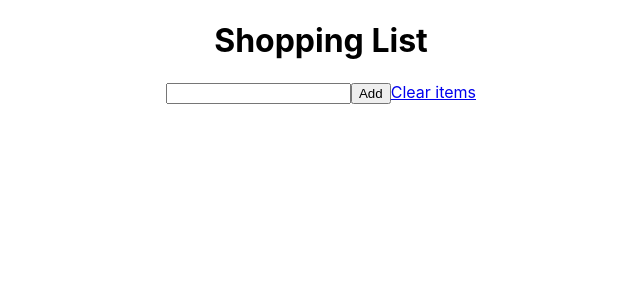
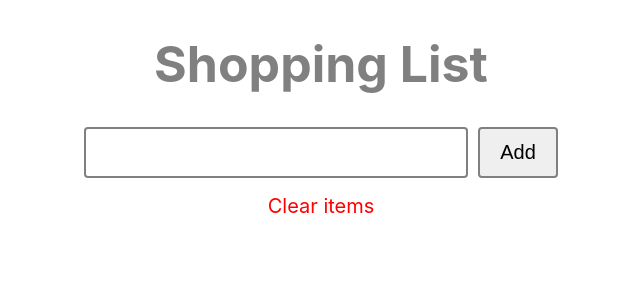
Before and after one commit to AnjanaLP/shopping-list, a React (Create React App) app: page / in a window 1280 px wide. Shown: the top 300 px of the page, without its empty margins (319-959 px from the left). Built offline with nearby package versions, Linux system fonts and the light colour scheme.

Commit message:
add basic styling

```diff
--- /dev/null
+++ b/src/components/Item.css
@@ -0,0 +1,8 @@
+span {
+  color: grey;
+  display: inline-block;
+  font-size: 20px;
+  margin-right: 10px;
+  margin-top: 10px;
+  text-decoration-color: blue;
+}
--- a/src/components/Item.js
+++ b/src/components/Item.js
@@ -1,4 +1,5 @@
 import React, { Component } from 'react';
+import './Item.css'
 
 class Item extends Component {
   constructor(props) {
@@ -17,8 +18,8 @@ class Item extends Component {
   render() {
     return (
       <div>
+        <span id={`item-${ this.props.id }`} style={{ textDecoration: this.state.textDecoration }}>{ this.props.text }</span>
         <input id={`item-${ this.props.id }-checkbox`} type="checkbox" onChange={ this.handleLineThrough }></input>
-        <span id={`item-${ this.props.id }`} style={{ textDecoration: this.state.textDecoration }}>{ this.props.text }</span>
       </div>
     )
   }
--- /dev/null
+++ b/src/components/ShoppingList.css
@@ -0,0 +1,29 @@
+#heading {
+  font-size: 50px;
+  color: grey;
+}
+
+input[type=text] {
+  box-sizing: border-box;
+  border: 2px solid grey;
+  border-radius: 4px;
+  font-size: 20px;
+  color: grey;
+  padding: 12px 20px;
+  width: 30%;
+}
+
+#addItem-button {
+  box-sizing: border-box;
+  border: 2px solid grey;
+  border-radius: 4px;
+  font-size: 20px;
+  margin-left: 10px;
+  padding: 12px 20px;
+}
+
+#shoppingList-clearLink {
+  color: red;
+  font-size: 20px;
+  text-decoration: none;
+}
--- a/src/components/ShoppingList.js
+++ b/src/components/ShoppingList.js
@@ -1,5 +1,6 @@
 import React, { Component } from 'react';
 import Item from './Item';
+import './ShoppingList.css'
 
 class ShoppingList extends Component {
   constructor(props) {
@@ -25,7 +26,7 @@ class ShoppingList extends Component {
         <h1 id="heading">Shopping List</h1>
         <input id="item-textbox" type="text"></input>
         <button id="addItem-button" onClick={ this.addItem }>Add</button>
-        <a id="shoppingList-clearLink" href="#" onClick={ this.clearItems }>Clear items</a>
+        <p><a id="shoppingList-clearLink" href="#" onClick={ this.clearItems }>Clear items</a></p>
         { this.state.items.map((item, index) => <Item id={index} key={index} text={item} />) }
       </div>
     )
```
